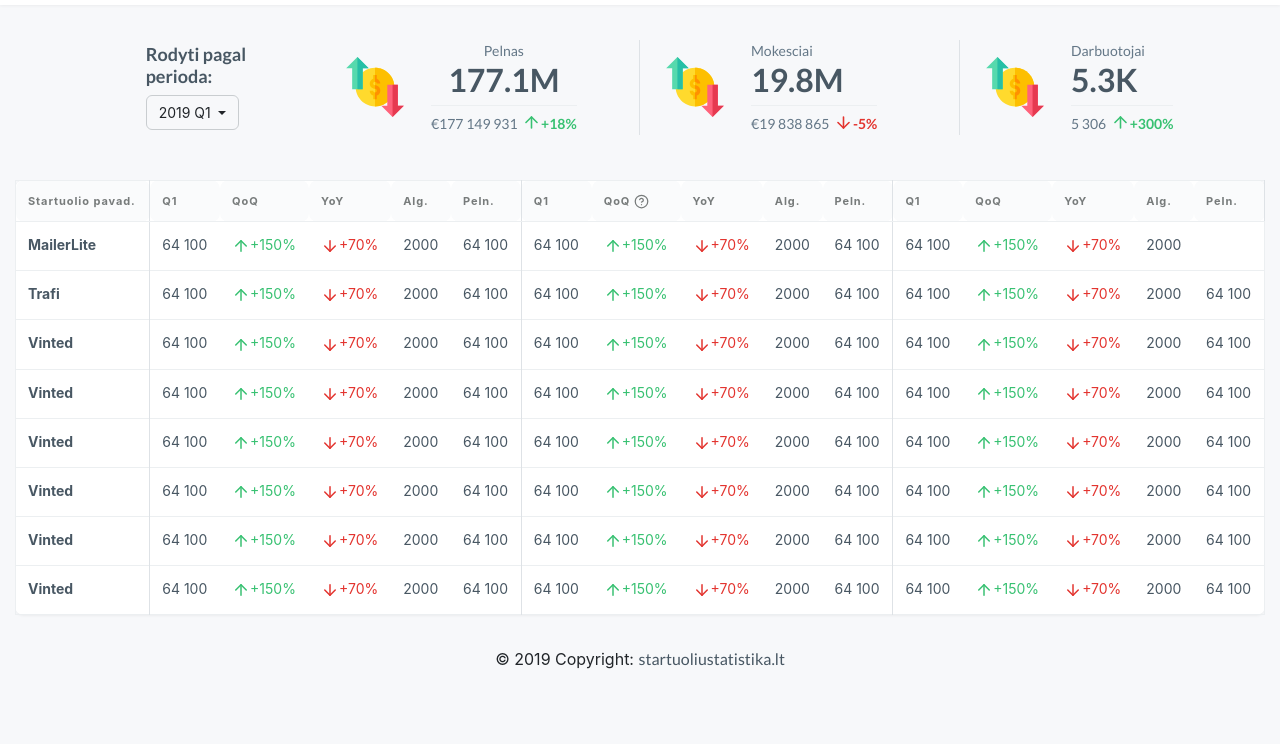
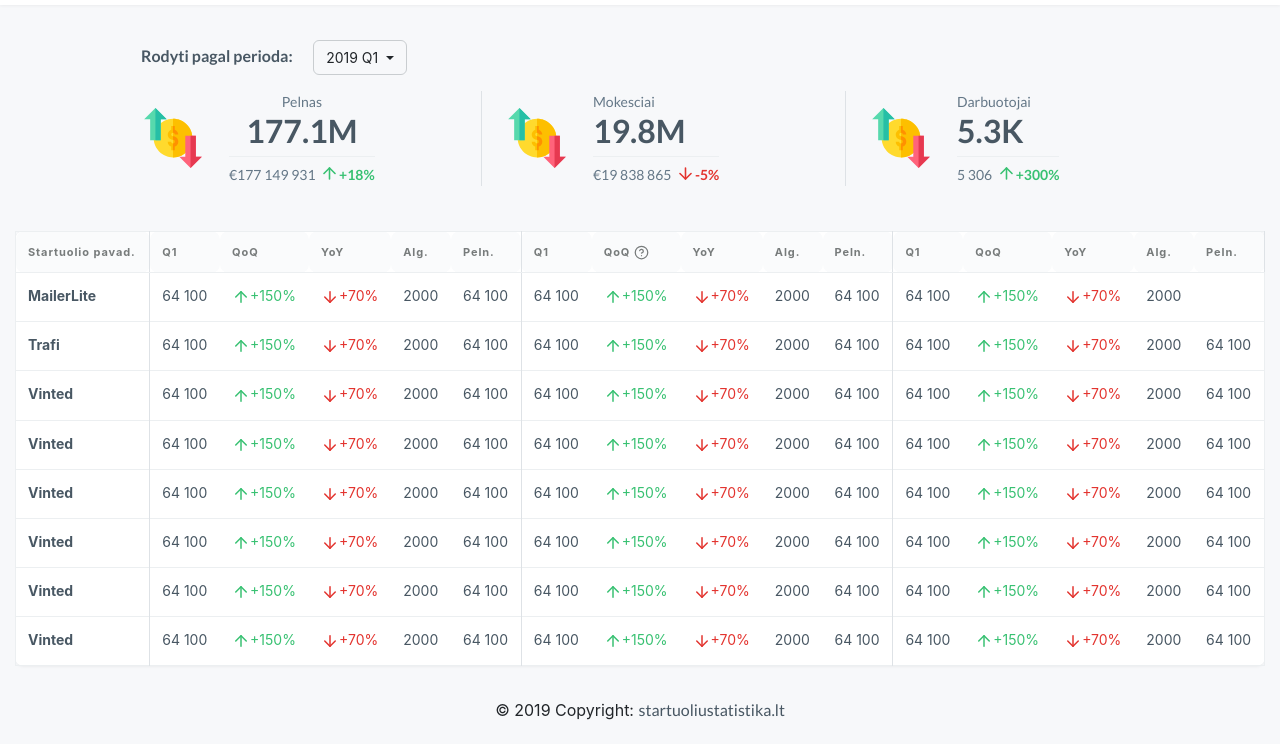
Before and after one commit to arthurleonov/startuoliu-stats, a website: page index.html in a window 1280 px wide. Shown: the part 56-800 px from the top of the page. Drawn offline with nearby package versions, Linux system fonts and the light colour scheme.

Commit message:
better header

```diff
--- a/assets/scss/overall_stats.scss
+++ b/assets/scss/overall_stats.scss
@@ -3,8 +3,10 @@
     margin: 35px 0px 45px 0px;
     .left-filter {
 
+
+
         h2 {
-            font-size: 18px;
+            font-size: 16px;
         }
         .dropdown-toggle {
             border: 1px solid #c9cdd0;
--- a/index.html
+++ b/index.html
@@ -39,15 +39,17 @@
             </ul>
         </div>
     </nav>
-    <div class="container-fluid overall_stats">
+    <div class="container  mt-3 mb-2">
 
-        <div class="row align-items-center">
+        <div class="overall_stats pl-5">
 
-            <div class="col-md-2 offset-md-1">
-                <div class="left-filter pl-4">
-                        <h2>Rodyti pagal perioda:</h2>
-                        <div class="dropdown">
-                                <button class="btn dropdown-toggle" type="button" id="dropdownMenuButton" data-toggle="dropdown" aria-haspopup="true" aria-expanded="false">
+                <div class="row">
+                        <div class="col">
+                                <div class="left-filter pl-2 mb-3">
+                                    <h2 class="d-inline-block">Rodyti pagal perioda:</h2>
+                                    <div class="dropdown d-inline-block pl-3">
+                                        <button class="btn dropdown-toggle" type="button" id="dropdownMenuButton" data-toggle="dropdown"
+                                            aria-haspopup="true" aria-expanded="false">
                                             2019 Q1
                                         </button>
                                         <div class="dropdown-menu" aria-labelledby="dropdownMenuButton">
@@ -58,8 +60,10 @@
                                     </div>
                                 </div>
                             </div>
+                </div>
 
-            <div class="col-md-3 text-center border-right">
+                <div class="row align-items-center">
+                    <div class="col-md-4 text-center border-right">
                         <div class="d-flex align-items-center">
                             <img src="./assets/img/profits.svg" style="max-width: 80px;" class="img-fluid"
                                 alt="Responsive image">
@@ -73,7 +77,7 @@
                             </div>
                         </div>
                     </div>
-            <div class="col-md-3 border-right">
+                    <div class="col-md-4 border-right">
                         <div class=" d-flex align-items-center">
                             <img src="./assets/img/profits.svg" style="max-width: 80px;" class="img-fluid"
                                 alt="Responsive image">
@@ -87,7 +91,7 @@
                             </div>
                         </div>
                     </div>
-            <div class="col-md-3">
+                    <div class="col-md-4">
                         <div class="d-flex align-items-center">
                             <img src="./assets/img/profits.svg" style="max-width: 80px;" class="img-fluid"
                                 alt="Responsive image">
@@ -102,6 +106,10 @@
                         </div>
                     </div>
                 </div>
+
+        </div>
+
+
 
     </div>
 
```
Also changed, not shown: assets/css/app.css, dist/assets/css/app.min.css. Lines whose indentation alone changed are shown as unchanged.
